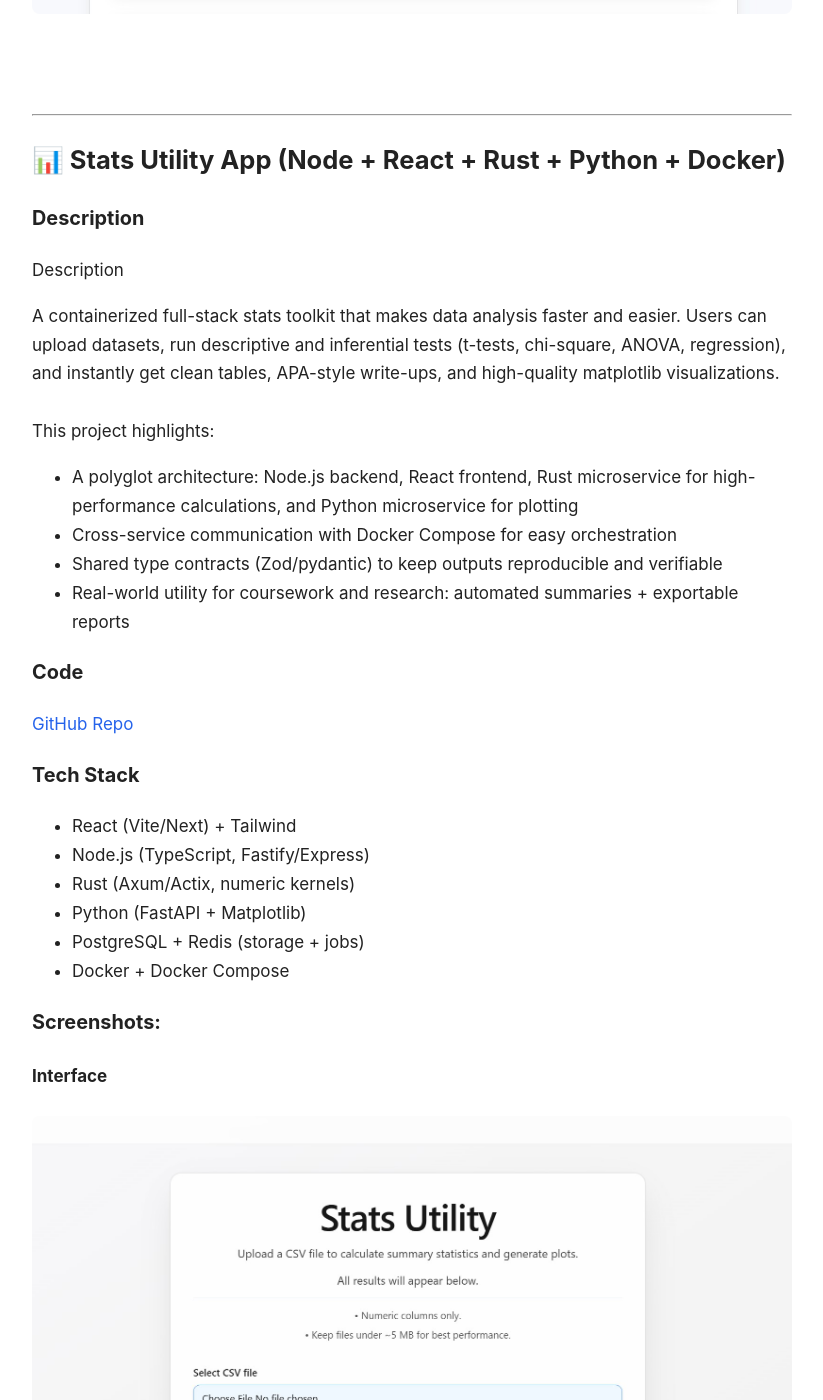
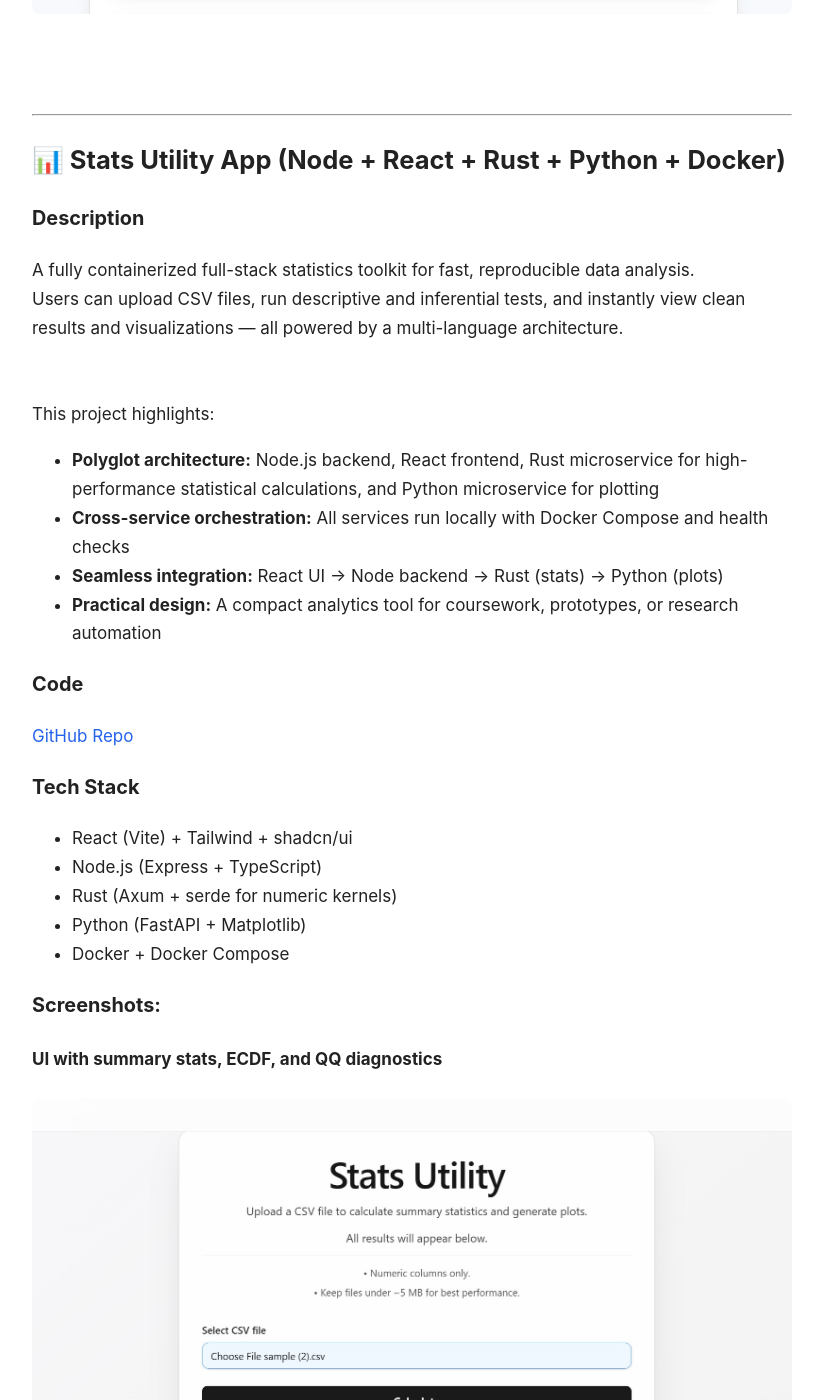
Before and after one commit to swallace100/swallace100.github.io, a Jekyll site: the page built from index.md, in a window 1280 px wide and 1400 px high, scrolled down 7454 px. Shown: the whole window, without its empty margins (228-1051 px from the left). Built offline with Jekyll 4.4.1, drawn with Linux system fonts in a browser that asks for light colours; some of the changed text lies outside the part shown.

Commit message:
update stats app entry

```diff
--- a/index.md
+++ b/index.md
@@ -162,17 +162,15 @@ This project highlights:
 
 ### Description
 
-Description
-
-A containerized full-stack stats toolkit that makes data analysis faster and easier.
-Users can upload datasets, run descriptive and inferential tests (t-tests, chi-square, ANOVA, regression), and instantly get clean tables, APA-style write-ups, and high-quality matplotlib visualizations.
+A fully containerized full-stack statistics toolkit for fast, reproducible data analysis.
+Users can upload CSV files, run descriptive and inferential tests, and instantly view clean results and visualizations — all powered by a multi-language architecture.
 <br/><br/>
 This project highlights:
 
-- A polyglot architecture: Node.js backend, React frontend, Rust microservice for high-performance calculations, and Python microservice for plotting
-- Cross-service communication with Docker Compose for easy orchestration
-- Shared type contracts (Zod/pydantic) to keep outputs reproducible and verifiable
-- Real-world utility for coursework and research: automated summaries + exportable reports
+- **Polyglot architecture:** Node.js backend, React frontend, Rust microservice for high-performance statistical calculations, and Python microservice for plotting
+- **Cross-service orchestration:** All services run locally with Docker Compose and health checks
+- **Seamless integration:** React UI → Node backend → Rust (stats) → Python (plots)
+- **Practical design:** A compact analytics tool for coursework, prototypes, or research automation
 
 ### Code
 
@@ -180,16 +178,15 @@ This project highlights:
 
 ### Tech Stack
 
-- React (Vite/Next) + Tailwind
-- Node.js (TypeScript, Fastify/Express)
-- Rust (Axum/Actix, numeric kernels)
+- React (Vite) + Tailwind + shadcn/ui
+- Node.js (Express + TypeScript)
+- Rust (Axum + serde for numeric kernels)
 - Python (FastAPI + Matplotlib)
-- PostgreSQL + Redis (storage + jobs)
 - Docker + Docker Compose
 
 ### **Screenshots:**
 
-#### Interface
+#### UI with summary stats, ECDF, and QQ diagnostics
 
 ![Screenshot 1](images/Statistics_Utility_App.jpg)
 
@@ -378,15 +375,16 @@ Ruby と Sinatra を使って構築した軽量な AI ウェブアプリで、
 
 ### 概要
 
-データ分析をより速く、簡単にするためのコンテナ化フルスタック統計ツールです。
-ユーザーはデータセットをアップロードし、記述統計や推測統計（t 検定、カイ二乗検定、ANOVA、回帰分析など）を実行し、整った表、APA スタイルの結果文、そして高品質な matplotlib グラフを即座に得ることができます。
+データ分析をより速く、より簡単に行うための **フルスタック統計ツールキット**。
+CSV ファイルをアップロードするだけで、記述統計・推測統計（t 検定、カイ二乗、ANOVA、回帰など）を実行し、
+結果を自動的に整ったテーブルやグラフとして表示します。
 <br/><br/>
-このプロジェクトの特徴:
+このプロジェクトの特徴：
 
-- Node.js バックエンド、React フロントエンド、高速計算用の Rust マイクロサービス、可視化用の Python マイクロサービスによるポリグロット構成
-- Docker Compose によるクロスサービス通信と容易なオーケストレーション
-- 出力の再現性と検証性を保つための共有型定義（Zod / pydantic）
-- 授業や研究に実用的：自動生成された要約とエクスポート可能なレポート
+- **ポリグロット構成：** Node.js 製バックエンド、React 製フロントエンド、高速計算用 Rust マイクロサービス、グラフ生成用 Python マイクロサービス
+- **クロスサービス連携：** Docker Compose による容易なコンテナオーケストレーション
+- **型安全な連携：** Zod／pydantic による共通データスキーマで、結果の再現性と整合性を保証
+- **実用性重視：** 学習・研究・プロトタイプ用途で使える自動統計レポート生成ツール
 
 ### コード
 
@@ -394,16 +392,15 @@ Ruby と Sinatra を使って構築した軽量な AI ウェブアプリで、
 
 ### 技術スタック
 
-- React (Vite/Next) + Tailwind
-- Node.js (TypeScript, Fastify/Express)
-- Rust (Axum/Actix, 数値計算カーネル)
-- Python (FastAPI + Matplotlib)
-- PostgreSQL + Redis (ストレージ + ジョブ管理)
+- React（Vite）＋ Tailwind ＋ shadcn/ui
+- Node.js（Express + TypeScript）
+- Rust（Axum + serde による数値カーネル処理）
+- Python（FastAPI + Matplotlib）
 - Docker + Docker Compose
 
 ### スクリーンショット
 
-#### ウェブインターフェース
+#### 統計結果とグラフの UI 画面
 
 ![スクリーンショット 1](images/Statistics_Utility_App.jpg)
 
```
Also changed, not shown: other parts of index.md (+2 -2 lines), images/Statistics_Utility_App.jpg.
